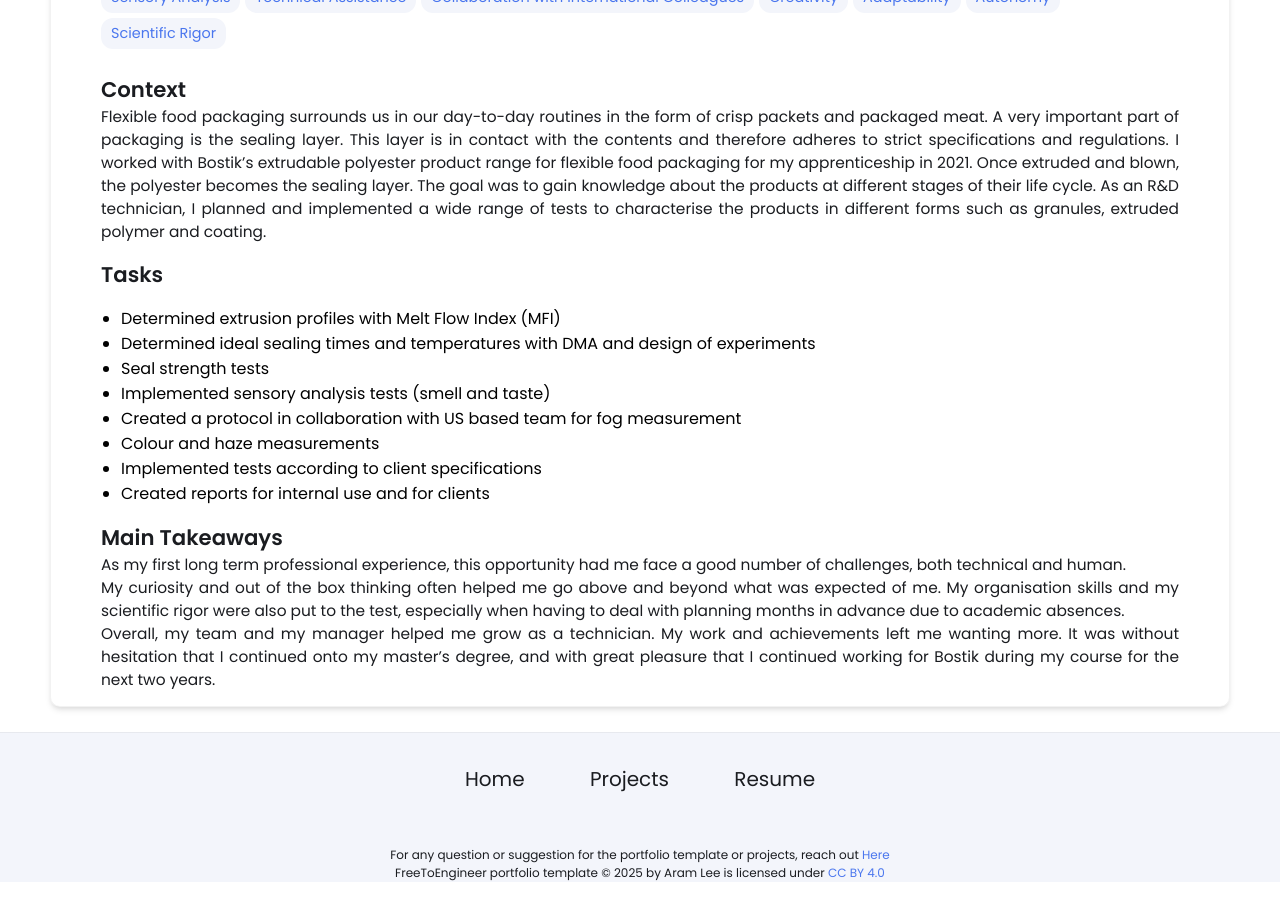
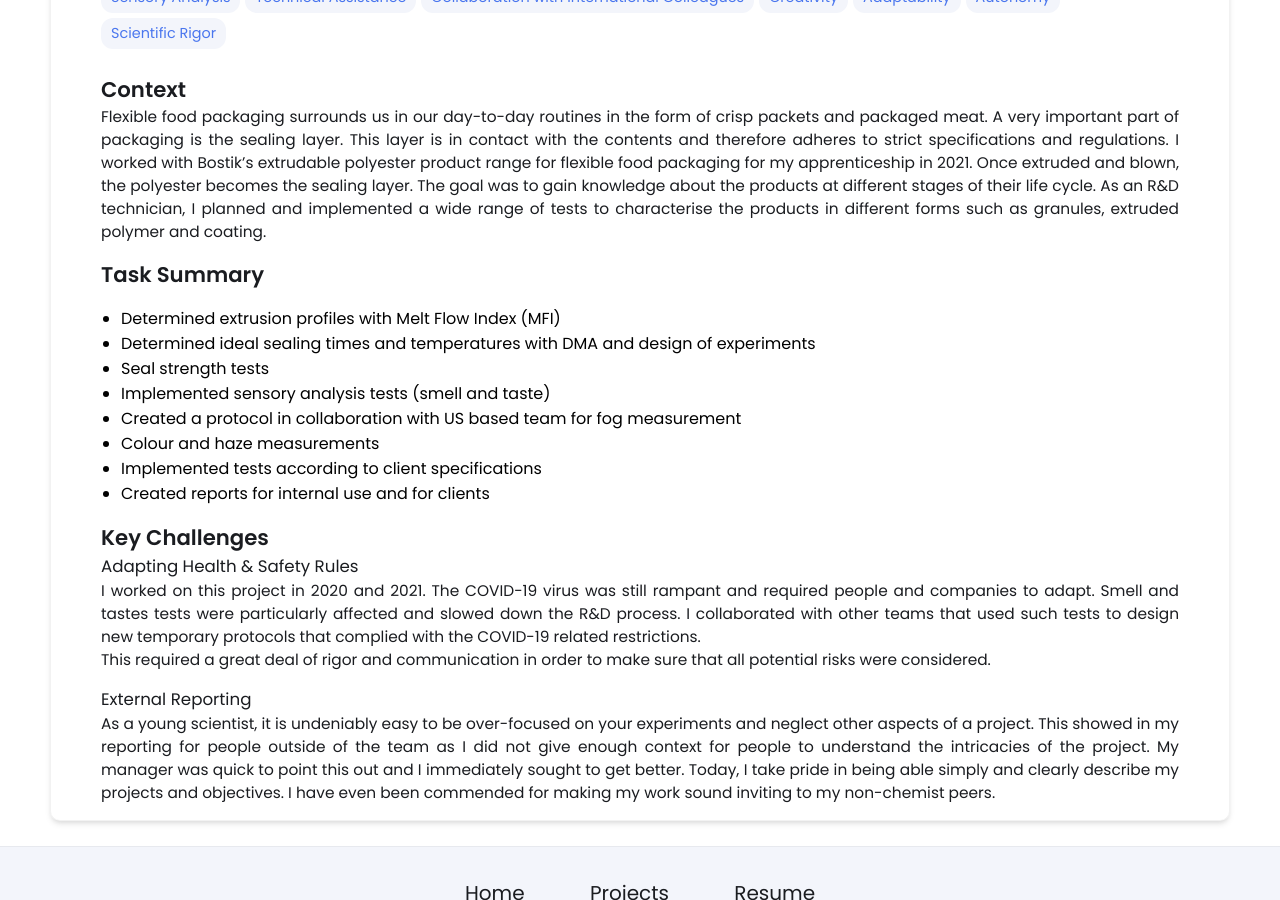
Before and after one commit to SmokyTrombone/smokytrombone.github.io, a Jekyll site: the page built from _projects/Polyester/index.md, in a window 1280 px wide and 900 px high, scrolled down 734 px. Built offline with Jekyll 4.4.1, drawn with Linux system fonts in a browser that asks for light colours.

Commit message:
Update index.md
added key challenges

```diff
--- a/_projects/Polyester/index.md
+++ b/_projects/Polyester/index.md
@@ -23,7 +23,7 @@ main-image: /project2.jpg
 ## Context
 <p align="justify">Flexible food packaging surrounds us in our day-to-day routines in the form of crisp packets and packaged meat. A very important part of packaging is the sealing layer. This layer is in contact with the contents and therefore adheres to strict specifications and regulations. I worked with Bostik’s extrudable polyester product range for flexible food packaging for my apprenticeship in 2021. Once extruded and blown, the polyester becomes the sealing layer. The goal was to gain knowledge about the products at different stages of their life cycle. As an R&D technician, I planned and implemented a wide range of tests to characterise the products in different forms such as granules, extruded polymer and coating.<br/></p>
 
-## Tasks
+## Task Summary
 -	Determined extrusion profiles with Melt Flow Index (MFI)
 -	Determined ideal sealing times and temperatures with DMA and design of experiments
 -	Seal strength tests
@@ -33,7 +33,10 @@ main-image: /project2.jpg
 -	Implemented tests according to client specifications
 -	Created reports for internal use and for clients
 
-## Main Takeaways
-<p align="justify">As my first long term professional experience, this opportunity had me face a good number of challenges, both technical and human.<br/>
-My curiosity and out of the box thinking often helped me go above and beyond what was expected of me. My organisation skills and my scientific rigor were also put to the test, especially when having to deal with planning months in advance due to academic absences.<br/>
-Overall, my team and my manager helped me grow as a technician. My work and achievements left me wanting more. It was without hesitation that I continued onto my master’s degree, and with great pleasure that I continued working for Bostik during my course for the next two years.<br/>
+## Key Challenges
+### Adapting Health & Safety Rules
+<p align="justify">I worked on this project in 2020 and 2021. The COVID-19 virus was still rampant and required people and companies to adapt. Smell and tastes tests were particularly affected and slowed down the R&D process. I collaborated with other teams that used such tests to design new temporary protocols that complied with the COVID-19 related restrictions.<br/>
+This required a great deal of rigor and communication in order to make sure that all potential risks were considered.</p>
+
+### External Reporting
+<p align="justify">As a young scientist, it is undeniably easy to be over-focused on your experiments and neglect other aspects of a project. This showed in my reporting for people outside of the team as I did not give enough context for people to understand the intricacies of the project. My manager was quick to point this out and I immediately sought to get better. Today, I take pride in being able simply and clearly describe my projects and objectives. I have even been commended for making my work sound inviting to my non-chemist peers.</p>
```
